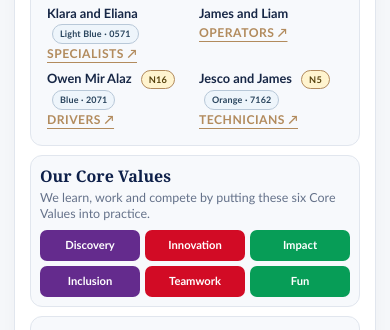
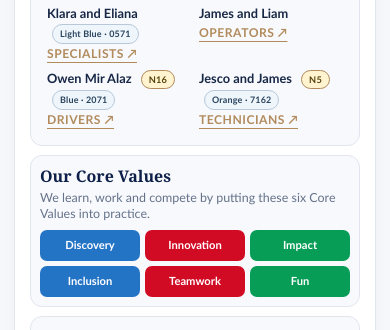
Before and after one commit to ciresannamaria/fll-bioglow-team-8025, a plain HTML site: page index.html in a window 390 px wide. Shown: the part 489-819 px from the top of the page. Drawn offline with Linux system fonts and the light colour scheme.

Commit message:
Change Discovery and Inclusion core values to blue

```diff
--- a/index.html
+++ b/index.html
@@ -12,7 +12,7 @@ main{max-width:1180px;margin:24px auto 56px;padding:0 22px}.section{background:w
 .link-list{list-style:none;padding:0;margin:0;counter-reset:doc}.link-list li{display:flex;align-items:center;gap:12px;padding:12px 0;border-bottom:1px solid var(--line)}.link-list li:last-child{border:0}.number{background:#edf1f8;color:var(--navy);font-weight:800;border-radius:8px;min-width:36px;height:36px;display:grid;place-items:center}.resource-name{font-weight:700;color:var(--ink)}.pending{color:#98a2b2;font-size:.9rem;margin-left:auto}
 .lesson-grid{display:grid;grid-template-columns:repeat(4,minmax(0,1fr));gap:10px}.lesson{border:1px solid var(--line);border-radius:10px;padding:12px;background:#fbfcfe}.lesson b{display:block;color:var(--navy)}.lesson span{font-size:.85rem;color:var(--muted)}#documentation .lesson{background:#fff7df;border:1px solid #e8d49a;box-shadow:0 2px 7px #8b6b2512;transition:background .2s,border-color .2s,transform .2s}#documentation .lesson:hover{background:#ffefbd;border-color:#d9b85f;transform:translateY(-2px)}
 .placeholder{border:1px dashed #cbd5e4;background:#fafbfd;border-radius:12px;padding:20px;color:var(--muted)}.placeholder strong{display:block;color:var(--navy);margin-bottom:4px}
-.core-values{grid-column:1/-1;background:#f7f9fc;border:1px solid var(--line);border-radius:12px;padding:16px}.core-values h3{margin:0 0 5px;color:var(--navy);font:700 1.15rem Georgia,serif}.core-values p{margin:0 0 13px;color:var(--muted)}.values-grid{display:grid;grid-template-columns:repeat(6,minmax(0,1fr));gap:9px}.value-tile{border-radius:10px;padding:13px 8px;text-align:center;color:#fff;font-weight:800;font-size:.95rem;box-shadow:0 2px 5px #17274618}.value-tile.discovery{background:#642b8d}.value-tile.innovation{background:#d20b25}.value-tile.impact{background:#079d57}.value-tile.inclusion{background:#642b8d}.value-tile.teamwork{background:#d20b25}.value-tile.fun{background:#079d57}@media(max-width:760px){.values-grid{grid-template-columns:repeat(3,minmax(0,1fr))}}
+.core-values{grid-column:1/-1;background:#f7f9fc;border:1px solid var(--line);border-radius:12px;padding:16px}.core-values h3{margin:0 0 5px;color:var(--navy);font:700 1.15rem Georgia,serif}.core-values p{margin:0 0 13px;color:var(--muted)}.values-grid{display:grid;grid-template-columns:repeat(6,minmax(0,1fr));gap:9px}.value-tile{border-radius:10px;padding:13px 8px;text-align:center;color:#fff;font-weight:800;font-size:.95rem;box-shadow:0 2px 5px #17274618}.value-tile.discovery{background:#2474c6}.value-tile.innovation{background:#d20b25}.value-tile.impact{background:#079d57}.value-tile.inclusion{background:#2474c6}.value-tile.teamwork{background:#d20b25}.value-tile.fun{background:#079d57}@media(max-width:760px){.values-grid{grid-template-columns:repeat(3,minmax(0,1fr))}}
 .overview-top{grid-column:1/-1;display:grid;grid-template-columns:minmax(0,1fr) minmax(0,1fr);grid-template-areas:"team values" "season kit";gap:12px;align-items:stretch}
 .overview-team{grid-area:team}.overview-season{grid-area:season}.overview-kit{grid-area:kit}
 .overview-top .core-values{grid-area:values;grid-column:auto;padding:11px 12px;display:flex;flex-direction:column;justify-content:center}
```
